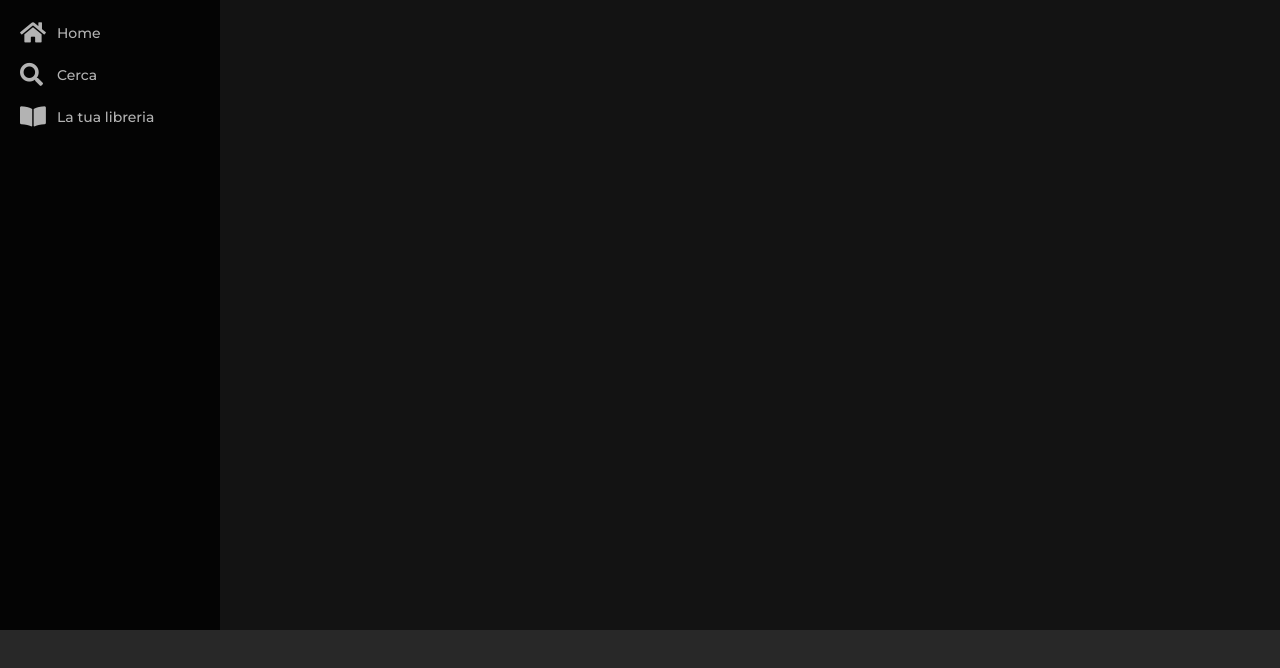
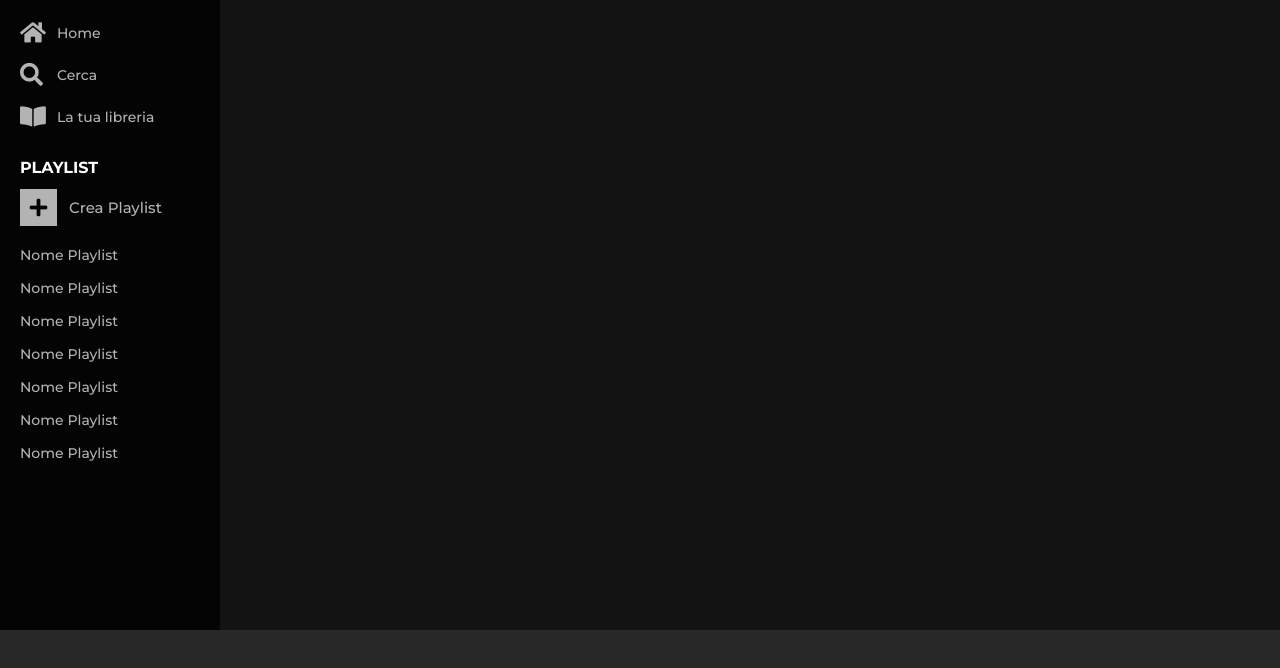
Before and after one commit to AdriKolaj/html-css-spotifyweb, a plain HTML site: page index.html in a window 1280 px wide. Shown: the part 70-738 px from the top of the page. Drawn offline with Linux system fonts and the light colour scheme.

Commit message:
secondo commit - nav central

```diff
--- a/css/style.css
+++ b/css/style.css
@@ -24,6 +24,20 @@ main {
   background-color: green;
   overflow-y: hidden;
 }
+
+h1 {
+  text-transform: uppercase;
+  font-size: 16px;
+  color: white;
+}
+
+ul {
+  list-style: none;
+}
+a {
+  text-decoration: none;
+  color: inherit;
+}
 /* /General Settings */
 
 /* nav section */
@@ -34,43 +48,60 @@ main {
   overflow: hidden;
   padding: 15px 20px;
 }
+#main_nav ul li {
+  padding: 7px 0;
+}
+#main_nav a {
+  font-size: 14px;
+}
+
 /* upper nav */
-#main_nav .nav_logo {
+#nav_upper .nav_logo {
   display: flex;
   padding-bottom: 5px;
 }
-#main_nav .nav_logo img {
+#nav_upper .nav_logo img {
   width: 80%;
 }
 
-#main_nav .nav_menu {
-  padding: 15px 0;
+#nav_upper .nav_menu {
+  padding: 15px 0 20px 0;
 }
-#main_nav .nav_menu ul {
-  list-style: none;
-}
-#main_nav .nav_menu ul li {
-  padding: 7px 0;
-}
-#main_nav .nav_menu ul li a{
+#nav_upper .nav_menu ul li a{
   display: flex;
   align-items: center;
-  text-decoration: none;
-  color: inherit;
+}
 
-}
-#main_nav .nav_icon {
+#nav_upper .nav_icon {
   width: 25px;
   margin-right: 12px;
   font-size: 23px;
 }
-#main_nav .nav_txt {
-  font-size: 14px;
-}
 /* /upper nav */
 
 /* central nav  */
+#nav_central .create_playlist {
+  padding: 12px 0;
+}
 
+#nav_central .create_playlist a {
+  display: flex;
+  align-items: center;
+  font-size: 15px;
+}
+
+#nav_central .create_playlist .add_button {
+  display: flex;
+  width: 37px;
+  height: 37px;
+  background-color: #B3B3B3;
+  margin-right: 12px;
+}
+#nav_central .create_playlist .add_button .fas {
+  margin: auto;
+  font-size: 20px;
+  color: #040404;
+}
 /* /central nav */
 
 /* /nav section */
--- a/index.html
+++ b/index.html
@@ -19,7 +19,7 @@
         <!-- nav section -->
         <div id="main_nav">
           <!-- nav upper section -->
-          <div class="nav_upper">
+          <div id="nav_upper">
             <div class="nav_logo">
               <a href="#"><img src="img/spotify-logo.png" alt="Spotify Logo"></a>
             </div>
@@ -30,7 +30,7 @@
                     <div class="nav_icon">
                       <i class="fas fa-home"></i>
                     </div>
-                    <span class="nav_txt">Home</span>
+                    <span>Home</span>
                   </a>
                 </li>
                 <li>
@@ -38,7 +38,7 @@
                     <div class="nav_icon">
                       <i class="fas fa-search"></i>
                     </div>
-                    <span class="nav_txt">Cerca</span>
+                    <span>Cerca</span>
                   </a>
                 </li>
                 <li>
@@ -46,18 +46,38 @@
                     <div class="nav_icon">
                       <i class="fas fa-book-open"></i>
                     </div>
-                    <span class="nav_txt">La tua libreria</span>
+                    <span>La tua libreria</span>
                   </a>
                 </li>
               </ul>
             </div>
           </div>
+          <!-- /nav upper section -->
           <!-- nav central section -->
-          <div class="nav_central">
-
+          <div id="nav_central">
+            <h1>Playlist</h1>
+            <div class="create_playlist">
+              <a href="#">
+                <div class="add_button">
+                  <i class="fas fa-plus"></i>
+                </div>
+                <span>Crea Playlist</span>
+              </a>
+            </div>
+            <div class="list_playlist">
+              <ul>
+                <li><a href="#">Nome Playlist</a></li>
+                <li><a href="#">Nome Playlist</a></li>
+                <li><a href="#">Nome Playlist</a></li>
+                <li><a href="#">Nome Playlist</a></li>
+                <li><a href="#">Nome Playlist</a></li>
+                <li><a href="#">Nome Playlist</a></li>
+                <li><a href="#">Nome Playlist</a></li>
+              </ul>
+            </div>
           </div>
           <!-- nav lower section -->
-          <div class="nav_lower">
+          <div id="nav_lower">
 
           </div>
         </div>
```
